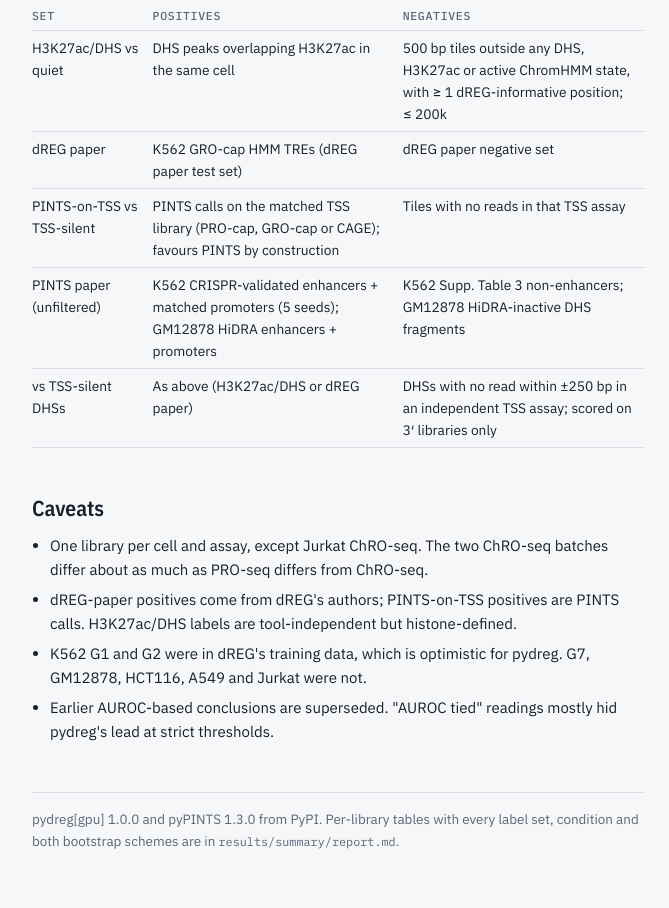
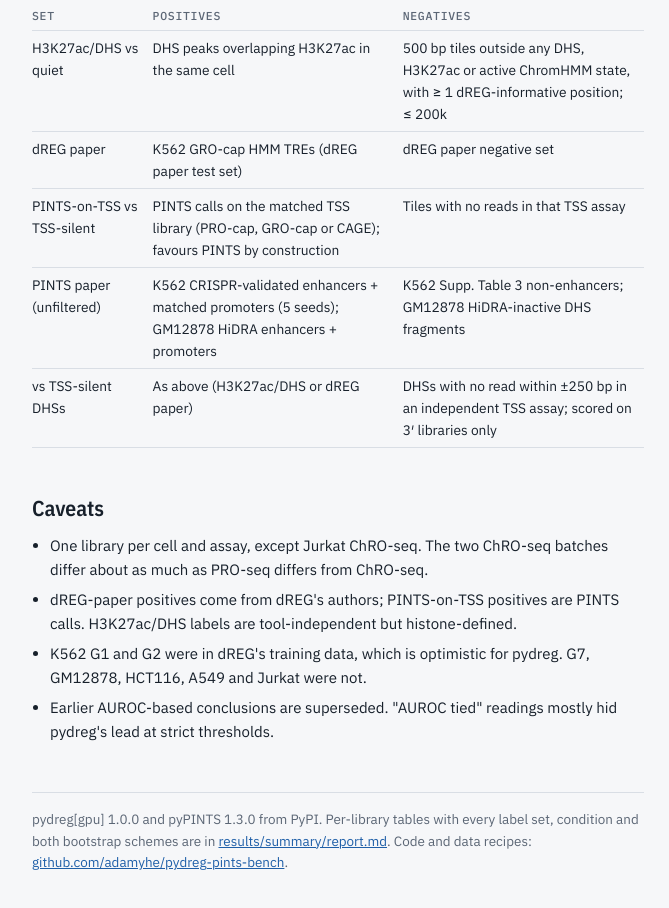
Before and after one commit to adamyhe/pydreg-pints-bench, a plain HTML site: page docs/index.html in a window 1280 px wide. Shown: the part 3297-4205 px from the top of the page, without its empty margins (302-971 px from the left). Drawn offline with nearby package versions, Linux system fonts and the light colour scheme.

Commit message:
Serve the results page with GitHub Pages from docs/
Co-Authored-By: Claude Opus 5.5 <noreply@anthropic.com>

```diff
--- a/docs/pydreg_vs_pints.html
+++ b/docs/index.html
@@ -169,7 +169,7 @@ ul{padding-left:1.2em;margin:0 0 12px}li{margin-bottom:6px}
     <li>K562 G1 and G2 were in dREG's training data, which is optimistic for pydreg. G7, GM12878, HCT116, A549 and Jurkat were not.</li>
     <li>Earlier AUROC-based conclusions are superseded. "AUROC tied" readings mostly hid pydreg's lead at strict thresholds.</li>
   </ul>
-  <p class="foot">pydreg[gpu] 1.0.0 and pyPINTS 1.3.0 from PyPI. Per-library tables with every label set, condition and both bootstrap schemes are in <code>results/summary/report.md</code>.</p>
+  <p class="foot">pydreg[gpu] 1.0.0 and pyPINTS 1.3.0 from PyPI. Per-library tables with every label set, condition and both bootstrap schemes are in <a href="https://github.com/adamyhe/pydreg-pints-bench/blob/main/results/summary/report.md" style="color:var(--pyd)">results/summary/report.md</a>. Code and data recipes: <a href="https://github.com/adamyhe/pydreg-pints-bench" style="color:var(--pyd)">github.com/adamyhe/pydreg-pints-bench</a>.</p>
 </div>
 
 <script>
```
Also changed, not shown: 2 other files.
